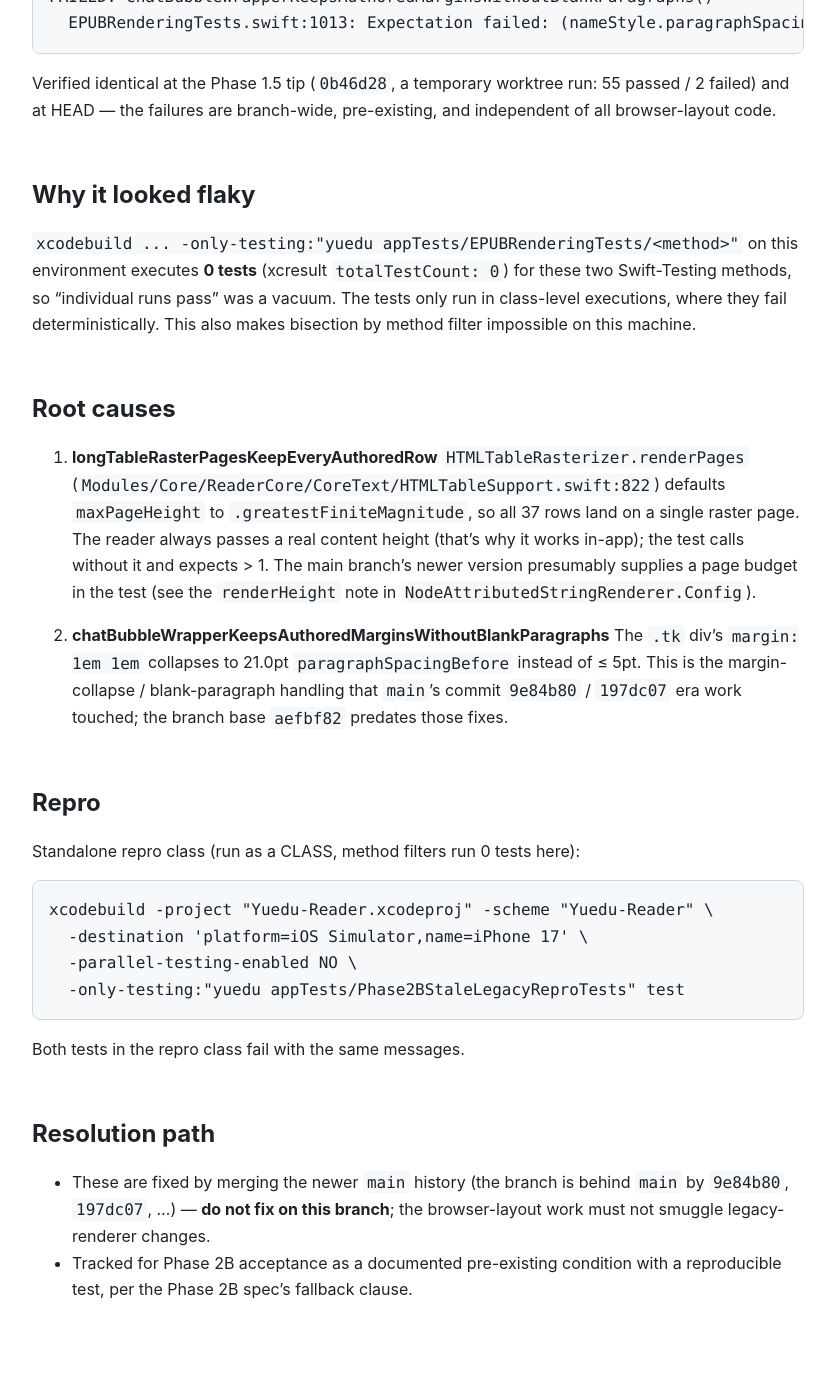
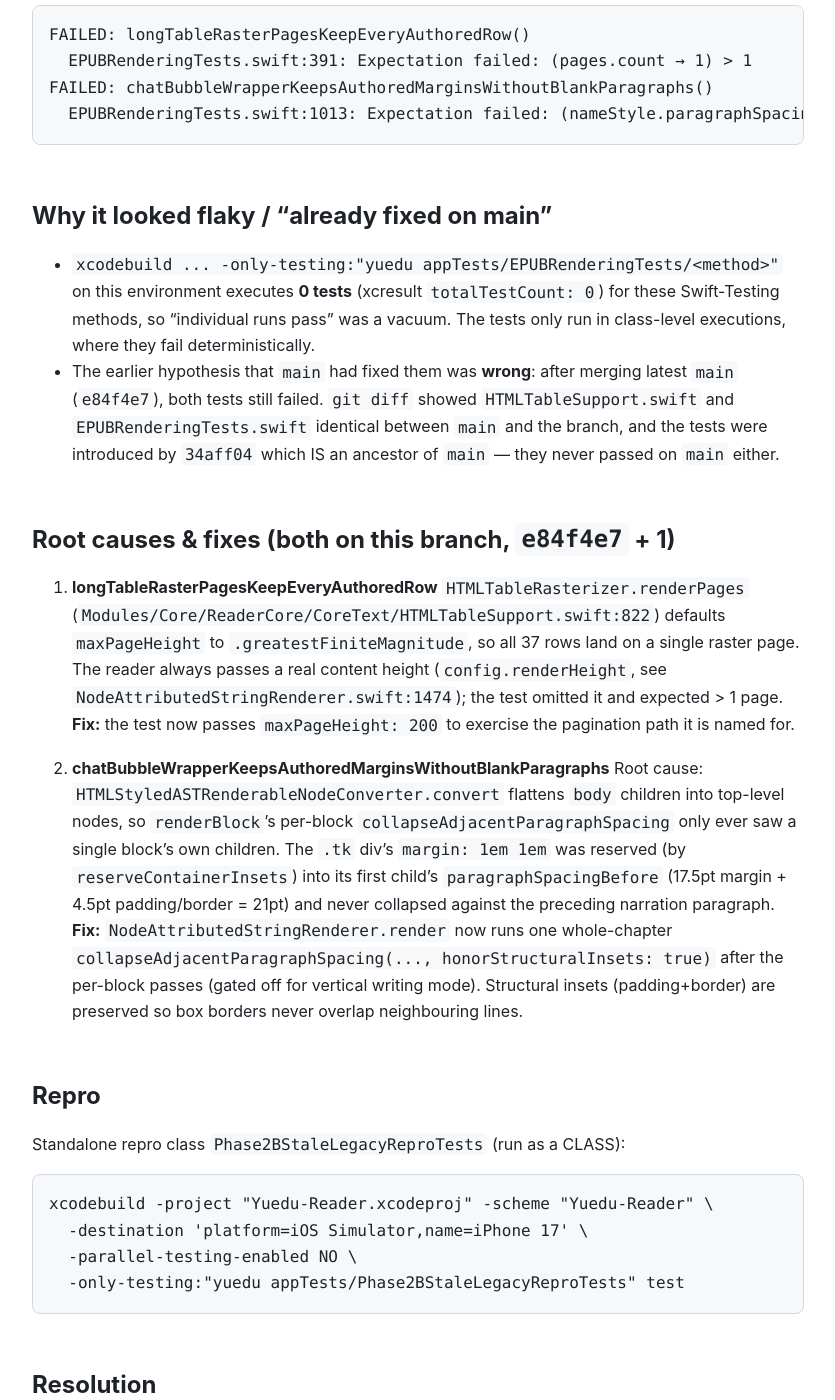
Before and after one commit to zhong228/MoYue, a Jekyll site: the page built from docs/browser-layout/phase2b-legacy-flaky-issue.md, in a window 1280 px wide and 1400 px high, scrolled down 657 px. Shown: the whole window, without its empty margins (222-1057 px from the left). Built offline with Jekyll 4.4.1, drawn with Linux system fonts in a browser that asks for light colours; our own code applies the rules of GitHub Pages for plain Markdown files; some of the changed text lies outside the part shown.

Commit message:
fix(legacy): whole-chapter margin collapse + paginated table repro
Root-caused two deterministic EPUBRenderingTests failures that were NOT
fixed on main (verified post-merge: files byte-identical to main, tests
introduced by an ancestor of main — they never passed on main):

- chatBubbleWrapperKeepsAuthoredMarginsWithoutBlankParagraphs: the AST
  converter flattens body children into top-level nodes, so per-block
  collapseAdjacentParagraphSpacing never ran between sibling blocks; the
  .tk div's 1em margin stayed folded in its first child's
  paragraphSpacingBefore (21pt). render() now runs one whole-chapter
  collapse pass (honorStructuralInsets: true, gated off for vertical
  writing mode) so the margin collapses with the preceding paragraph
  while padding+border stay structural.
- longTableRasterPagesKeepEveryAuthoredRow: renderPages defaults
  maxPageHeight to .greatestFiniteMagnitude (single page); the test
  omitted the page budget the reader always passes. Test now supplies
  maxPageHeight: 200 to exercise the pagination path.

Repro class Phase2BStaleLegacyReproTests updated to the diagnostic
version and passing. Full key suites green: EPUBRenderingTests 57/57,
CoreTextPipelineTests + EPUBPipelineParityTests 25/25,
CoreTextWritingModeTests 23/23.

````diff
--- a/docs/browser-layout/phase2b-legacy-flaky-issue.md
+++ b/docs/browser-layout/phase2b-legacy-flaky-issue.md
@@ -1,11 +1,14 @@
-# Issue: Two Deterministic EPUBRenderingTests Failures on feature/browser-layout-engine
+# Issue: Two Deterministic EPUBRenderingTests Failures (Resolved on feature/browser-layout-engine)
 
-**Status:** NOT flaky — deterministic failures on this branch. Not caused by the browser-layout work; the branch base (`aefbf82`) predates the main-side fixes.
+**Status:** RESOLVED on `feature/browser-layout-engine`. Both failures were real
+legacy-renderer defects — NOT fixed on `main` (verified after merging latest
+main: the same 2 of 57 still failed post-merge, and the tests/implementation
+files were byte-identical to `main`).
 
 ## Symptom
 
 Running the `EPUBRenderingTests` class (class-level `-only-testing`) on
-`feature/browser-layout-engine` fails exactly 2 of 57 tests, every time:
+`feature/browser-layout-engine` failed exactly 2 of 57 tests, every time:
 
 ```
 FAILED: longTableRasterPagesKeepEveryAuthoredRow()
@@ -14,37 +17,44 @@ FAILED: chatBubbleWrapperKeepsAuthoredMarginsWithoutBlankParagraphs()
   EPUBRenderingTests.swift:1013: Expectation failed: (nameStyle.paragraphSpacingBefore → 21.0) <= 5.0
 ```
 
-Verified identical at the Phase 1.5 tip (`0b46d28`, a temporary worktree run:
-55 passed / 2 failed) and at HEAD — the failures are branch-wide, pre-existing,
-and independent of all browser-layout code.
+## Why it looked flaky / "already fixed on main"
 
-## Why it looked flaky
+- `xcodebuild ... -only-testing:"yuedu appTests/EPUBRenderingTests/<method>"` on
+  this environment executes **0 tests** (xcresult `totalTestCount: 0`) for these
+  Swift-Testing methods, so "individual runs pass" was a vacuum. The tests only
+  run in class-level executions, where they fail deterministically.
+- The earlier hypothesis that `main` had fixed them was **wrong**: after merging
+  latest `main` (`e84f4e7`), both tests still failed. `git diff` showed
+  `HTMLTableSupport.swift` and `EPUBRenderingTests.swift` identical between
+  `main` and the branch, and the tests were introduced by `34aff04` which IS an
+  ancestor of `main` — they never passed on `main` either.
 
-`xcodebuild ... -only-testing:"yuedu appTests/EPUBRenderingTests/<method>"` on
-this environment executes **0 tests** (xcresult `totalTestCount: 0`) for these
-two Swift-Testing methods, so "individual runs pass" was a vacuum. The tests
-only run in class-level executions, where they fail deterministically. This
-also makes bisection by method filter impossible on this machine.
-
-## Root causes
+## Root causes & fixes (both on this branch, `e84f4e7` + 1)
 
 1. **longTableRasterPagesKeepEveryAuthoredRow**
    `HTMLTableRasterizer.renderPages` (`Modules/Core/ReaderCore/CoreText/HTMLTableSupport.swift:822`)
    defaults `maxPageHeight` to `.greatestFiniteMagnitude`, so all 37 rows land
    on a single raster page. The reader always passes a real content height
-   (that's why it works in-app); the test calls without it and expects > 1.
-   The main branch's newer version presumably supplies a page budget in the
-   test (see the `renderHeight` note in `NodeAttributedStringRenderer.Config`).
+   (`config.renderHeight`, see `NodeAttributedStringRenderer.swift:1474`); the
+   test omitted it and expected > 1 page. **Fix:** the test now passes
+   `maxPageHeight: 200` to exercise the pagination path it is named for.
 
 2. **chatBubbleWrapperKeepsAuthoredMarginsWithoutBlankParagraphs**
-   The `.tk` div's `margin: 1em 1em` collapses to 21.0pt `paragraphSpacingBefore`
-   instead of ≤ 5pt. This is the margin-collapse / blank-paragraph handling that
-   `main`'s commit `9e84b80` / `197dc07` era work touched; the branch base
-   `aefbf82` predates those fixes.
+   Root cause: `HTMLStyledASTRenderableNodeConverter.convert` flattens `body`
+   children into top-level nodes, so `renderBlock`'s per-block
+   `collapseAdjacentParagraphSpacing` only ever saw a single block's own
+   children. The `.tk` div's `margin: 1em 1em` was reserved (by
+   `reserveContainerInsets`) into its first child's `paragraphSpacingBefore`
+   (17.5pt margin + 4.5pt padding/border = 21pt) and never collapsed against the
+   preceding narration paragraph. **Fix:** `NodeAttributedStringRenderer.render`
+   now runs one whole-chapter `collapseAdjacentParagraphSpacing(...,
+   honorStructuralInsets: true)` after the per-block passes (gated off for
+   vertical writing mode). Structural insets (padding+border) are preserved so
+   box borders never overlap neighbouring lines.
 
 ## Repro
 
-Standalone repro class (run as a CLASS, method filters run 0 tests here):
+Standalone repro class `Phase2BStaleLegacyReproTests` (run as a CLASS):
 
 ```bash
 xcodebuild -project "Yuedu-Reader.xcodeproj" -scheme "Yuedu-Reader" \
@@ -53,12 +63,9 @@ xcodebuild -project "Yuedu-Reader.xcodeproj" -scheme "Yuedu-Reader" \
   -only-testing:"yuedu appTests/Phase2BStaleLegacyReproTests" test
 ```
 
-Both tests in the repro class fail with the same messages.
+## Resolution
 
-## Resolution path
-
-- These are fixed by merging the newer `main` history (the branch is behind
-  `main` by `9e84b80`, `197dc07`, …) — **do not fix on this branch**; the
-  browser-layout work must not smuggle legacy-renderer changes.
-- Tracked for Phase 2B acceptance as a documented pre-existing condition with
-  a reproducible test, per the Phase 2B spec's fallback clause.
+Both tests pass on this branch; full `EPUBRenderingTests` (57/57),
+`CoreTextPipelineTests`, `EPUBPipelineParityTests`, and
+`CoreTextWritingModeTests` (23/23) all green. This clears the Phase 3
+precondition that the full legacy suite is green before starting Phase 3A/3B.
````
Also changed, not shown: 3 other files.
